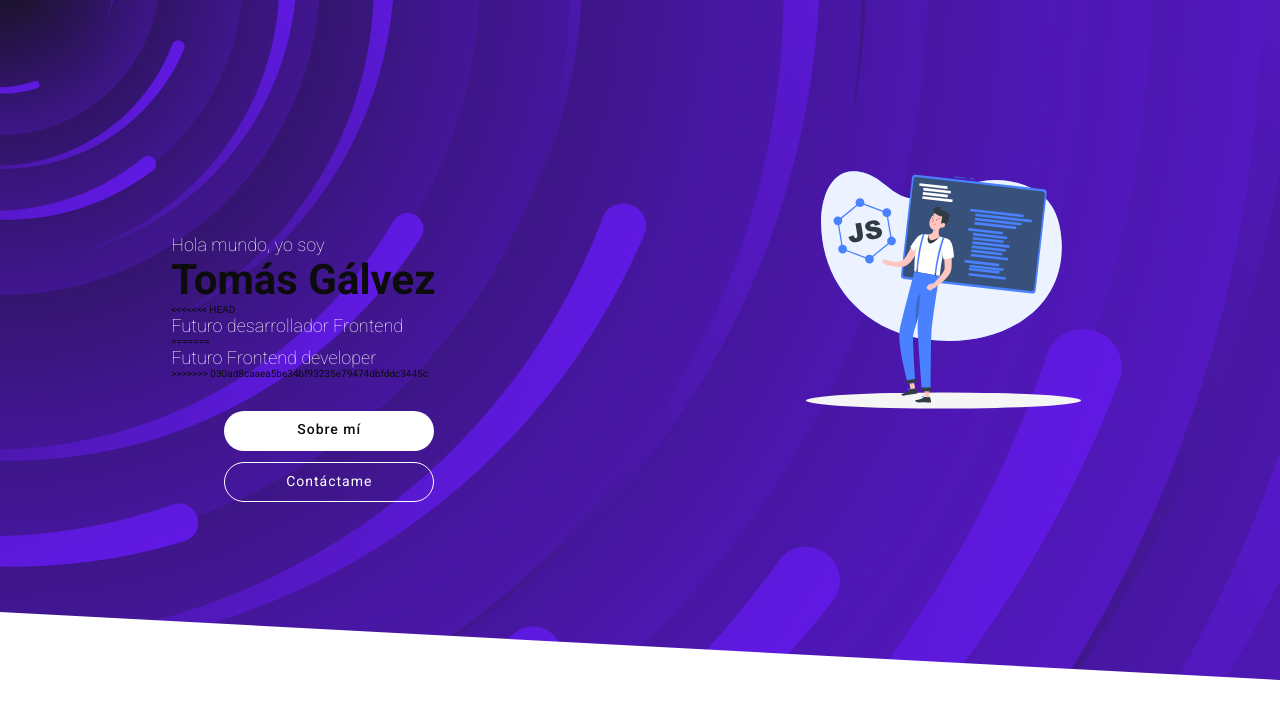
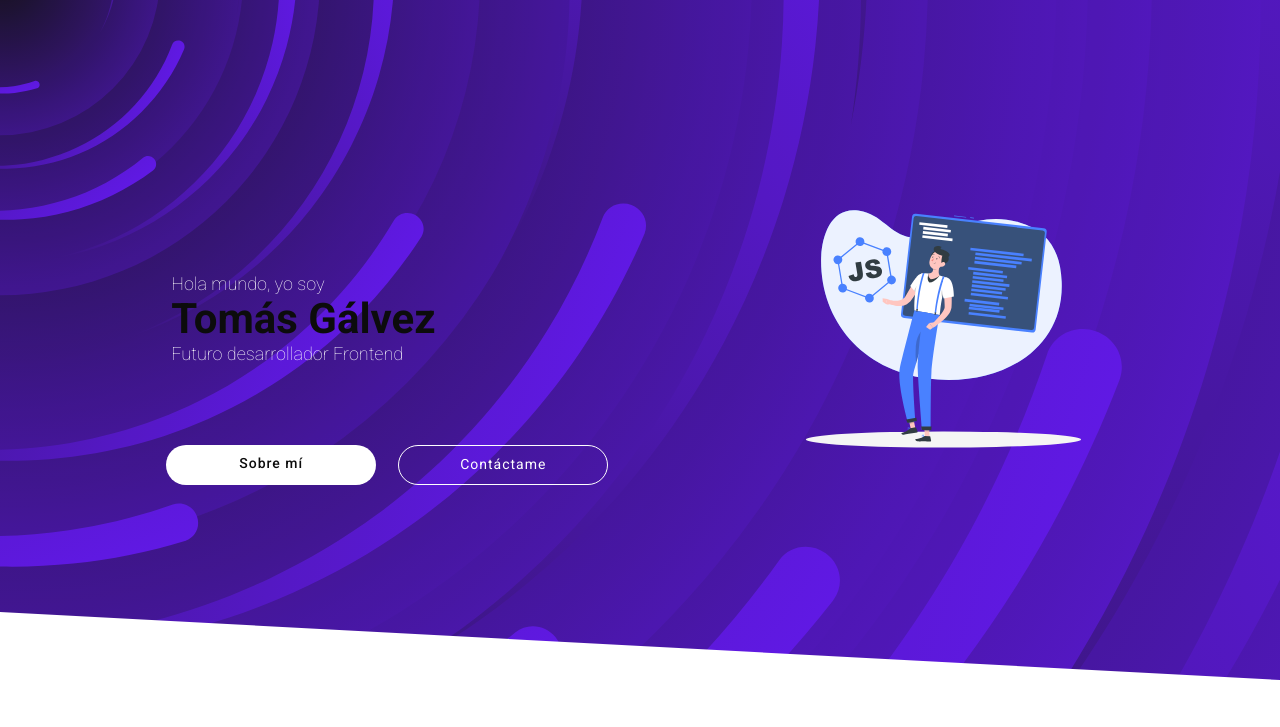
Before and after one commit to Versallesz/Versallesz.github.io, a plain HTML site: page index.html in a window 1280 px wide. Shown: the top 727 px of the page. Drawn offline with Linux system fonts and the light colour scheme.

Commit message:
archivos actualizados

```diff
--- a/css/styles.css
+++ b/css/styles.css
@@ -62,21 +62,12 @@ header {
 }
 
 header img {
-<<<<<<< HEAD
   width: 170px;
   height: 170px;
   align-self: center;
 }
 .header--buttons {
   margin-top: 15px;
-=======
-  width: 150px;
-  height: 135px;
-  align-self: center;
-}
-.header--buttons {
-  margin-top: 20px;
->>>>>>> 030ad8caaea5be34bf93235e79474dbfddc3445c
   display: flex;
   flex-wrap: wrap;
   justify-content: center;
--- a/index.html
+++ b/index.html
@@ -17,11 +17,7 @@
             <div class="header--title-container">
                 <p>Hola mundo, yo soy</p>
                 <h1>Tomás Gálvez</h1>
-<<<<<<< HEAD
                 <p>Futuro desarrollador Frontend</p>
-=======
-                <p>Futuro Frontend developer</p>
->>>>>>> 030ad8caaea5be34bf93235e79474dbfddc3445c
             </div>
             <div class="header--img-container">
                 <img src="./assets/header-image.svg" alt="">
```
